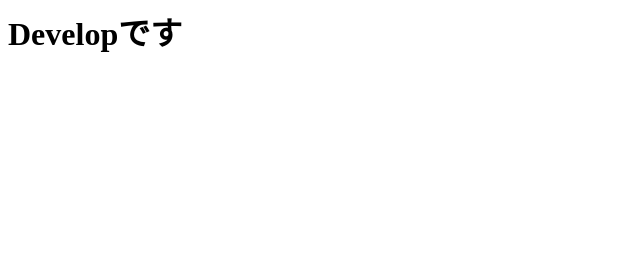
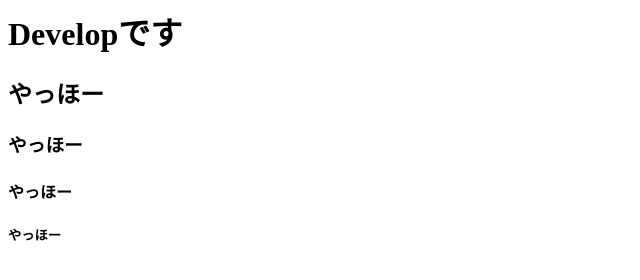
Before and after one commit to true-sail/branch-practice, a plain HTML site: page index.html in a window 1280 px wide. Shown: the whole page, without its empty margins (0-640 px from the left). Drawn offline with Linux system fonts and the light colour scheme.

Commit message:
<h2>~<h5>追加

```diff
--- a/index.html
+++ b/index.html
@@ -1 +1,6 @@
 <h1>Developです</h1>
+
+<h2>やっほー</h2>
+<h3>やっほー</h3>
+<h4>やっほー</h4>
+<h5>やっほー</h5>
```
